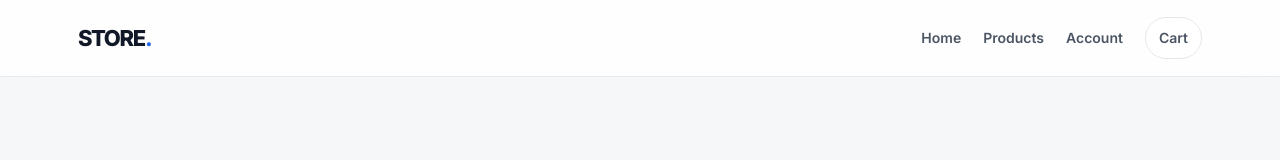
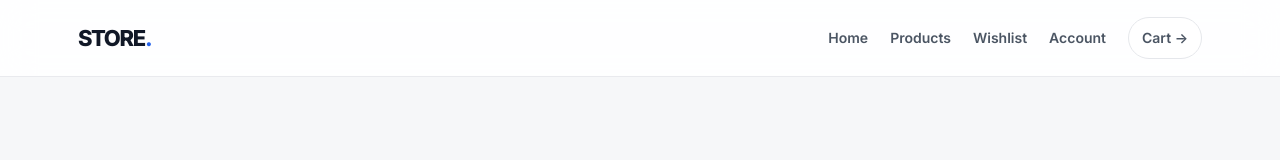
Before and after one commit to asmasud500/E-commerce-, a Next.js app: page / in a window 1280 px wide. Shown: the top 160 px of the page. Built offline with nearby package versions, Linux system fonts and the light colour scheme.

Commit message:
ui: upgrade storefront navigation

```diff
--- a/components/StoreHeader.tsx
+++ b/components/StoreHeader.tsx
@@ -4,12 +4,13 @@ export default function StoreHeader() {
   return (
     <header className="site-header">
       <div className="site-header-inner">
-        <Link href="/" className="brand">STORE<span>.</span></Link>
+        <Link href="/" className="brand" aria-label="Store home">STORE<span>.</span></Link>
         <nav className="site-nav" aria-label="Main navigation">
           <Link href="/">Home</Link>
           <Link href="/products">Products</Link>
+          <Link href="/wishlist">Wishlist</Link>
           <Link href="/account">Account</Link>
-          <Link href="/cart" className="nav-cart">Cart</Link>
+          <Link href="/cart" className="nav-cart">Cart <span aria-hidden="true">→</span></Link>
         </nav>
       </div>
     </header>
```
